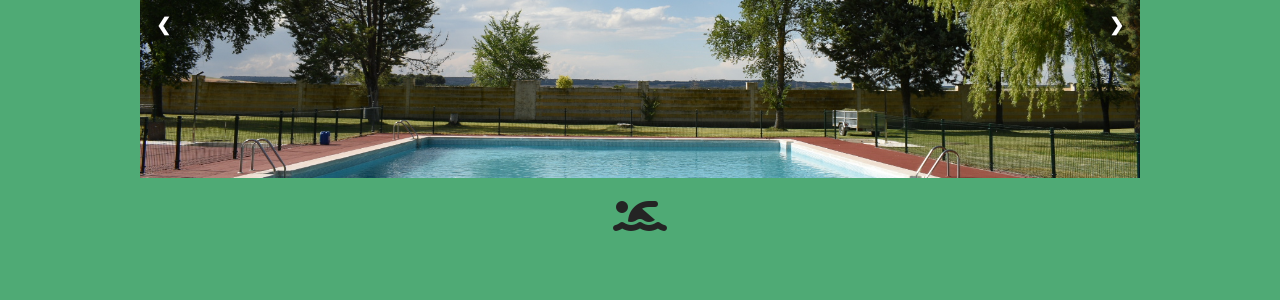
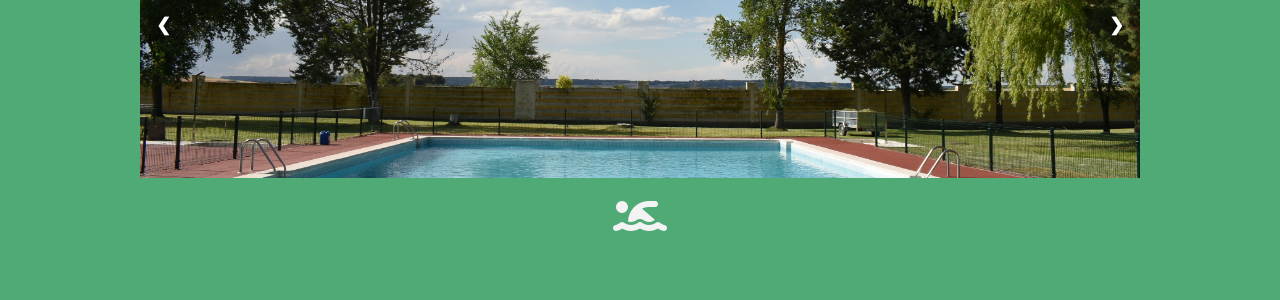
Before and after one commit to riskezwn/piscinasvillaverde, a plain HTML site: page index.html in a window 1280 px wide. Shown: the part 942-1242 px from the top of the page. Drawn offline with Linux system fonts and the light colour scheme; a web font is replaced by a local one.

Commit message:
swimer icon

```diff
--- a/css/index.css
+++ b/css/index.css
@@ -168,7 +168,7 @@ main .instalaciones .sliderInstalaciones-container .prev, .next {
 
 main .instalaciones .fa-swimmer {
     display: block;
-    color:rgba(36, 36, 36, 1);
+    color:rgb(243, 243, 243);
     text-align: center;
     font-size: 3em;
     padding: 10px;
```
